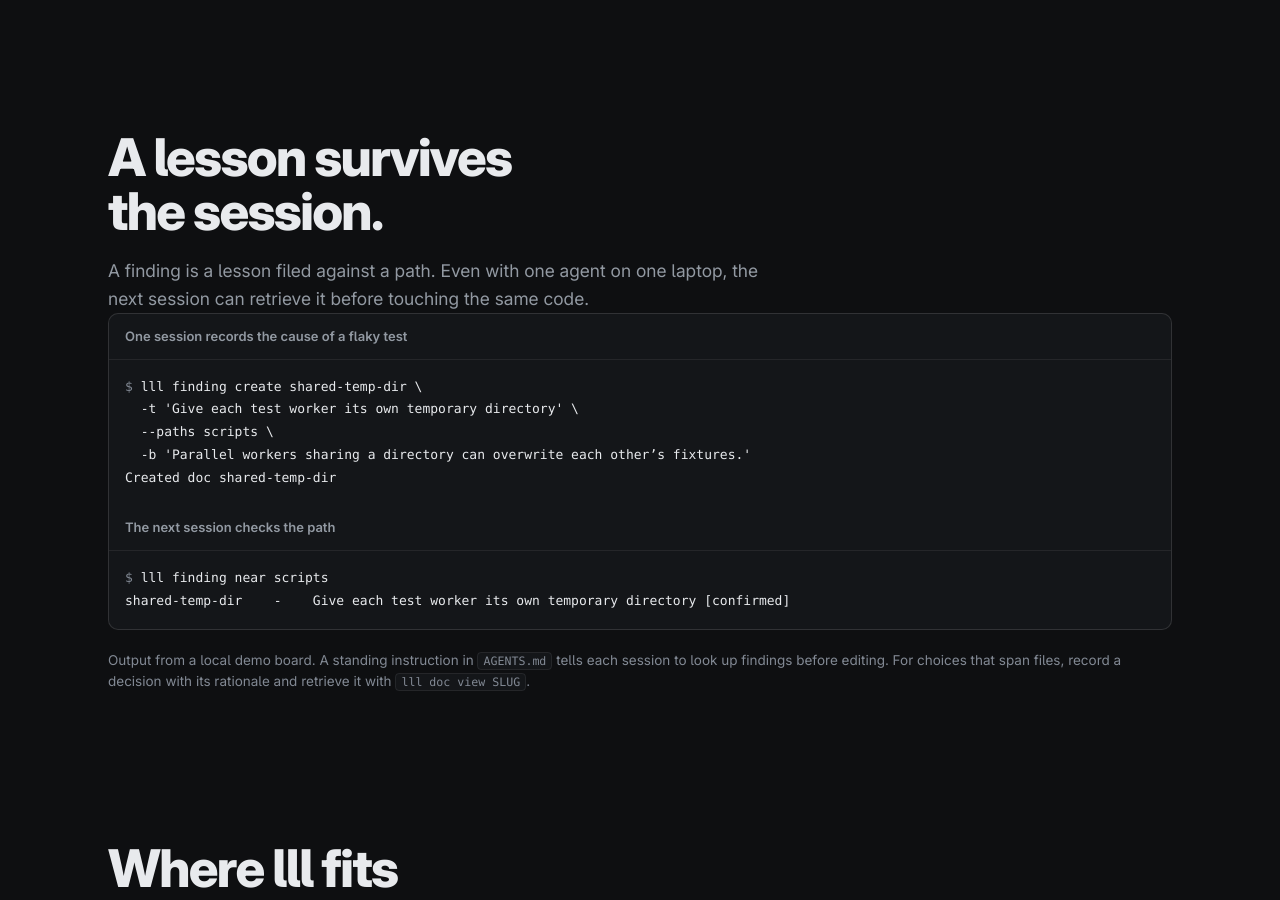
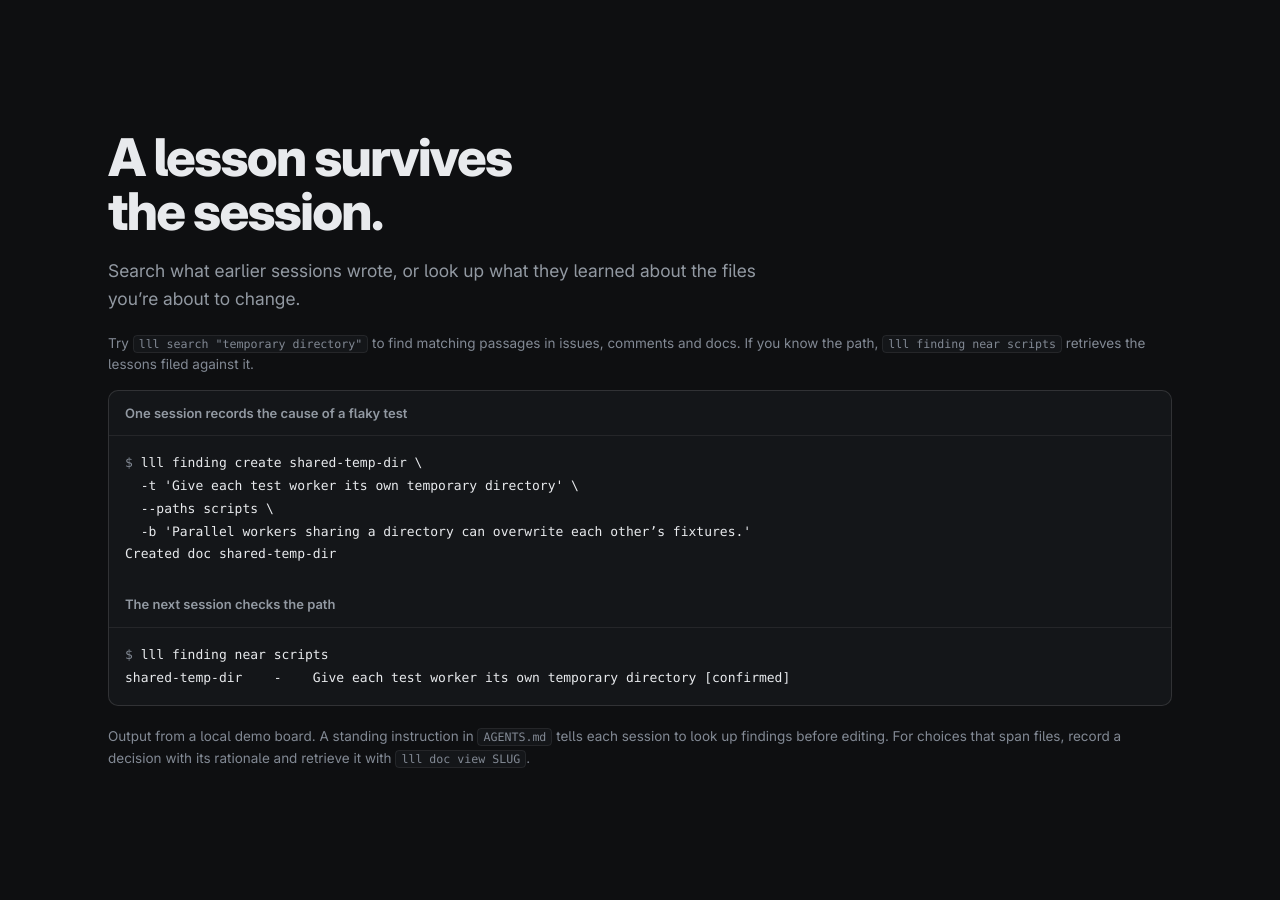
Before and after one commit to escherize/lll, a Jekyll site: the page docs/index.html, which Jekyll copies as it is, in a window 1280 px wide and 900 px high, scrolled down 803 px. Built offline with Jekyll 4.4.1, drawn with Linux system fonts in a browser that asks for light colours.

Commit message:
Show keyword and path lookup on the landing page

```diff
--- a/docs/index.html
+++ b/docs/index.html
@@ -324,7 +324,8 @@
 <main id="main">
   <section class="s wrap" aria-labelledby="t-memory">
     <h2 class="t" id="t-memory">A lesson survives the session.</h2>
-    <p class="intro prose">A finding is a lesson filed against a path. Even with one agent on one laptop, the next session can retrieve it before touching the same code.</p>
+    <p class="intro prose">Search what earlier sessions wrote, or look up what they learned about the files you’re about to change.</p>
+    <p class="memory-note">Try <code>lll search "temporary directory"</code> to find matching passages in issues, comments and docs. If you know the path, <code>lll finding near scripts</code> retrieves the lessons filed against it.</p>
     <div class="block">
       <h3>One session records the cause of a flaky test</h3>
       <div class="term"><pre><span class="p">$ </span><span class="cmd">lll finding create shared-temp-dir \
```
